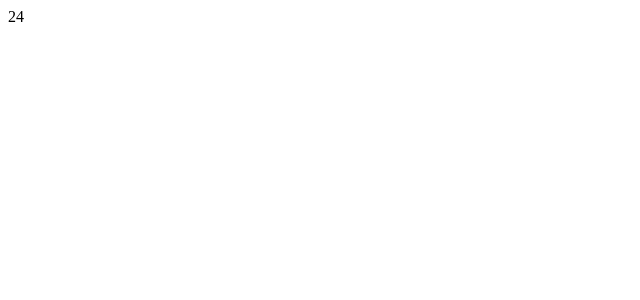
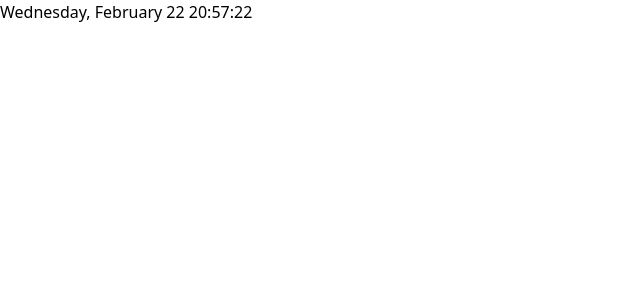
Before and after one commit to Pfirewire/react-calendar, a React (Create React App) app: page /week in a window 1280 px wide. Shown: the top 300 px of the page, without its empty margins (0-640 px from the left). Built offline with nearby package versions, Linux system fonts and the light colour scheme.

Commit message:
Adding Routes and installed TailwindCSS

```diff
--- a/package.json
+++ b/package.json
@@ -36,5 +36,8 @@
       "last 1 firefox version",
       "last 1 safari version"
     ]
+  },
+  "devDependencies": {
+    "tailwindcss": "^3.2.7"
   }
 }
--- a/src/App.js
+++ b/src/App.js
@@ -9,12 +9,16 @@ function App() {
     useEffect(() => {
         const timer = setInterval(() => {
             dispatch(updateCurrentDateAndTime());
-        }, 500);
+        }, (0.5 * 1000));
+        return () => {
+            clearInterval(timer);
+        };
     }, [dateAndTime]);
 
     return(
         <div>
-            {dateAndTime.second}
+            {`${dateAndTime.dayString}, ${dateAndTime.monthString} ${dateAndTime.day} ${dateAndTime.prettyHour}:${dateAndTime.prettyMinute}:${dateAndTime.prettySecond}`}
+
         </div>
     );
 }
--- /dev/null
+++ b/src/components/Route.js
@@ -0,0 +1,13 @@
+import useNavigation from "../hooks/use-navigation";
+
+function Route({ path, children }) {
+    const { currentPath } = useNavigation();
+
+    if(path === currentPath) {
+        return children;
+    }
+
+    return null;
+}
+
+export default Route;
--- /dev/null
+++ b/src/components/Sidebar.js
@@ -0,0 +1,33 @@
+import Link from './Link';
+
+function Sidebar() {
+    const links = [
+        { label: 'Dropdown', path: '/' },
+        { label: 'Accordion', path: '/accordion' },
+        { label: 'Buttons', path: '/buttons' },
+        { label: 'Modal', path: '/modal' },
+        { label: 'Table', path: '/table' },
+        { label: 'Counter', path: '/counter' },
+    ];
+
+    const renderedLinks = links.map((link) => {
+        return (
+            <Link
+                key={link.label}
+                to={link.path}
+                className='mb-3'
+                activeClassName='font-bold border-l-4 border-blue-500 pl-2'
+            >
+                {link.label}
+            </Link>
+        );
+    })
+
+    return(
+        <div className='sticky top-0 overflow-y-scroll flex flex-col items-start'>
+            {renderedLinks}
+        </div>
+    );
+}
+
+export default Sidebar;
--- /dev/null
+++ b/src/components/context/navigation.js
@@ -0,0 +1,31 @@
+import {createContext, useState, useEffect } from "react";
+
+const NavigationContext = createContext();
+
+function NavigationProvider({ children }) {
+    const [currentPath, setCurrentPath] = useState(window.location.pathname);
+
+    // Handles when user clicks back or forward
+    useEffect(() => {
+        const handler = () => {
+            setCurrentPath(window.location.pathname);
+        };
+        window.addEventListener('popstate', handler);
+
+        return () => window.removeEventListener('popstate', handler);
+    }, []);
+
+    const navigate = (to) => {
+        window.history.pushState({}, '', to);
+        setCurrentPath(to);
+    };
+
+    return(
+        <NavigationContext.Provider value={{ currentPath, navigate }}>
+            {children}
+        </NavigationContext.Provider>
+    );
+}
+
+export { NavigationProvider };
+export default NavigationContext;
--- /dev/null
+++ b/src/components/hooks/useNavigation.js
@@ -0,0 +1,8 @@
+import { useContext } from "react";
+import NavigationContext from "../context/navigation";
+
+function useNavigation() {
+    return useContext(NavigationContext);
+}
+
+export default useNavigation;
--- a/src/dateConversions.js
+++ b/src/dateConversions.js
@@ -58,11 +58,14 @@ function convertDateAndTime(date) {
         month: date.getMonth(),
         monthString: convertMonthToString(date.getMonth()),
         day: date.getDate(),
-        dayString: convertDayToString(date.getDate()),
+        dayString: convertDayToString(date.getDay()),
         dayOfWeek: date.getDay(),
         hour: date.getHours(),
+        prettyHour: date.getHours().toString().padStart(2, '0'),
         minute: date.getMinutes(),
+        prettyMinute: date.getMinutes().toString().padStart(2, '0'),
         second: date.getSeconds(),
+        prettySecond: date.getSeconds().toString().padStart(2, '0'),
     }
 }
 
--- /dev/null
+++ b/src/index.css
@@ -0,0 +1,3 @@
+@tailwind base;
+@tailwind components;
+@tailwind utilities;
--- a/src/index.js
+++ b/src/index.js
@@ -1,3 +1,4 @@
+import './index.css';
 import React from "react";
 import { createRoot } from "react-dom/client";
 import App from "./App";
--- /dev/null
+++ b/tailwind.config.js
@@ -0,0 +1,10 @@
+/** @type {import('tailwindcss').Config} */
+module.exports = {
+  content: [
+    "./src/**/*.{js,jsx,ts,tsx}",
+  ],
+  theme: {
+    extend: {},
+  },
+  plugins: [],
+}
```
Also changed, not shown: 1 other file (tests, documents, lock files or other folders).
